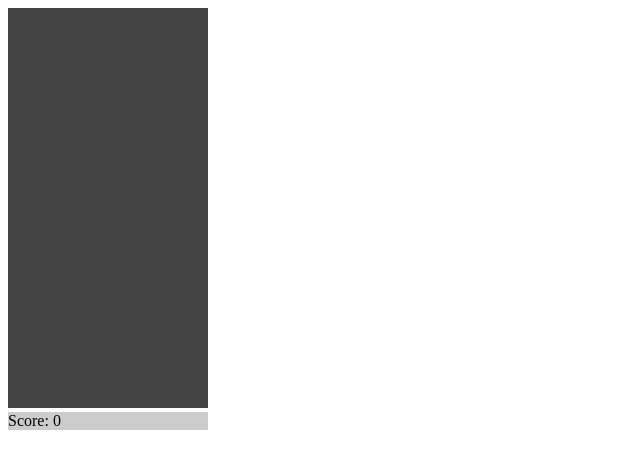
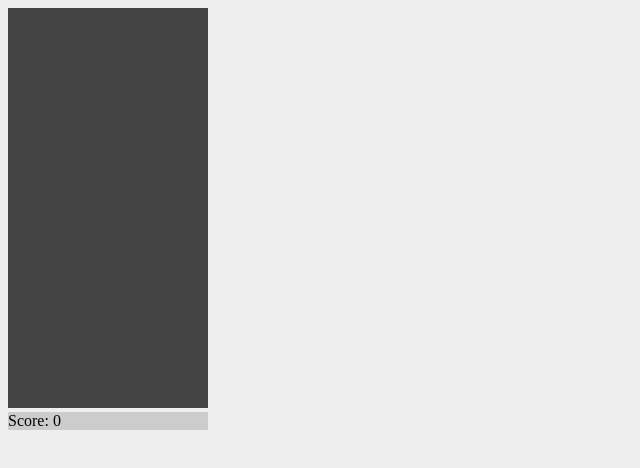
Before and after one commit to bencelder/hello-browser, a plain HTML site: page index.html in a window 1280 px wide. Shown: the whole page, without its empty margins (0-640 px from the left). Drawn offline with Linux system fonts and the light colour scheme.

Commit message:
fixed bg color

```diff
--- a/index.html
+++ b/index.html
@@ -1,6 +1,6 @@
 <!DOCTYPE html>
 <html>
-    <body style="background-color:EEEEEE">
+    <body style="background-color:#EEEEEE">
         <canvas id="myCanvas" height="400px" width="200px" style="background-color:#444444"></canvas>
         <div id="score" style="width:200px;background-color:#CCCCCC;">
             Score: 0
```
Also changed, not shown: 1 other file.
